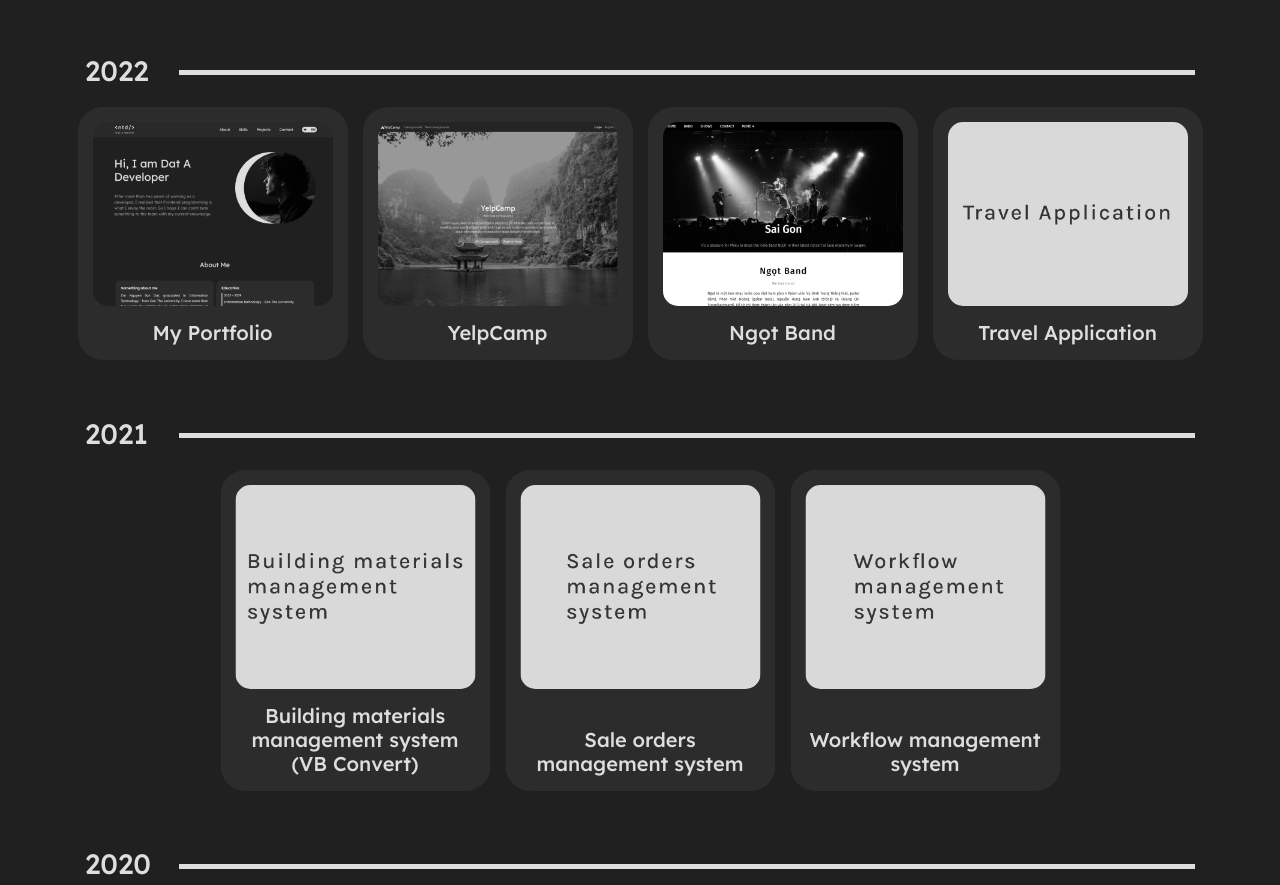
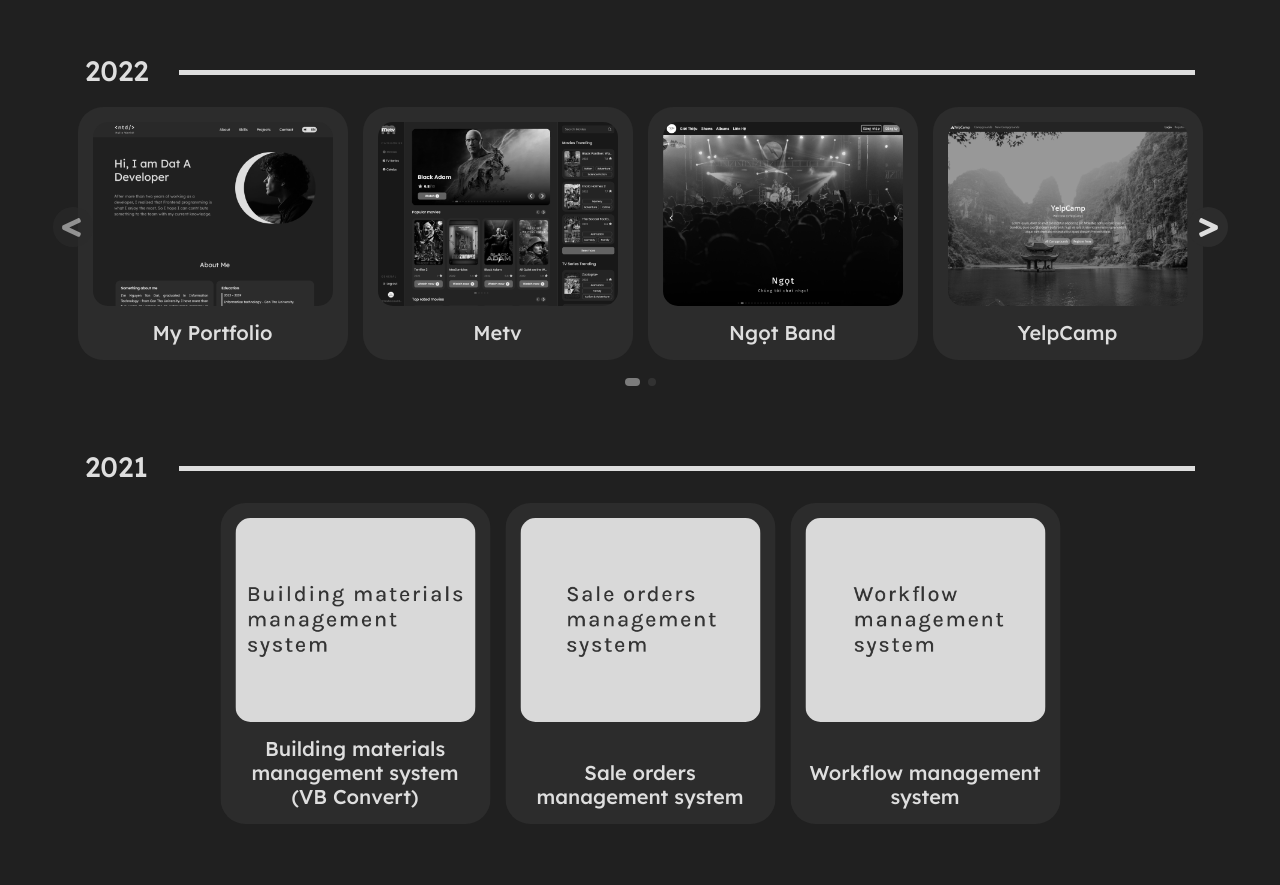
Before and after one commit to ntd-97/my-portfolio, a React (Create React App) app: page / in a window 1280 px wide. Shown: the part 2200-3085 px from the top of the page. Built offline with nearby package versions, Linux system fonts and the light colour scheme.

Commit message:
add new project to data

```diff
--- a/src/assets/mock_data.js
+++ b/src/assets/mock_data.js
@@ -1,6 +1,7 @@
 import MyPortfolio from "../assets/images/projects/my-portfolio.png";
 import YelpCamp from "../assets/images/projects/yelpcamp.png";
 import NgotBand from "../assets/images/projects/ngot-band.png";
+import MeTv from "../assets/images/projects/metv.png";
 import SmartHome from "../assets/images/projects/smart_home.png";
 import ErrorSys from "../assets/images/projects/error_system.png";
 import PrintSys from "../assets/images/projects/print_system.png";
@@ -16,20 +17,54 @@ export const workExperiences = [
       {
         title: "My Portfolio",
         img: MyPortfolio,
-        technicals: [
-          "HTML",
-          "SCSS",
-          "ReactJS",
-          "React Bootstrap",
-          "React Slick",
-        ],
+        technicals: ["HTML", "SCSS", "ReactJS", "React Bootstrap", "Swiper"],
         roles: "Developer",
         details:
-          "Xây dựng một portfolio website bằng Reactjs kèm một số thư viện như react-bootstrap, react-scroll, swiper,.. . Người dùng có thể chuyển đổi qua lại giữa giao diện tối và sáng cũng như ngôn ngữ tiếng Việt và tiếng Anh",
+          "Xây dựng một portfolio website bằng Reactjs kèm một số thư viện như react-bootstrap, react-scroll, swiper,... . Người dùng có thể chuyển đổi qua lại giữa giao diện tối và sáng cũng như ngôn ngữ tiếng Việt và tiếng Anh",
         details_en:
           "Build a portfolio website with Reactjs and libraries like react-bootstrap, react-scroll, swiper, etc. Users can switch back and forth between dark and light interfaces and switch languages between Vietnamese and English.",
         git: "https://github.com/ntd-97/my-portfolio",
         demo: "https://ntd-97.github.io/my-portfolio/",
+      },
+      {
+        title: "Metv",
+        img: MeTv,
+        technicals: [
+          "HTML",
+          "CSS",
+          "Tailwind CSS",
+          "Swiper",
+          "ReactJS",
+          "Redux",
+          "Redux Saga",
+        ],
+        roles: "Developer",
+        details:
+          "Xây dựng web phim cho phép người dùng có thể xem thông tin phim, tìm kiếm phim - diễn viên, hiển thị và lọc phim theo danh sách. Bên cạnh đó người dùng còn có thể thêm phim vào danh sách xem sau và danh sách yêu thích.",
+        details_en:
+          "Build a movie web allows users to view movie information - tv series, search movies - tv series - actors, and filter movies - tv series by list.  In addition, users can add movies and TV shows to their watch-later and favorites lists.",
+        git: "https://github.com/ntd-97/movie",
+        demo: "https://mellifluous-longma-fc46e4.netlify.app/movies",
+      },
+      {
+        title: "Ngọt Band",
+        img: NgotBand,
+        technicals: [
+          "HTML",
+          "CSS",
+          "Tailwind CSS",
+          "Swiper",
+          "ReactJS",
+          "Redux",
+          "Redux Saga",
+        ],
+        roles: "Developer",
+        details:
+          "Xây dựng một trang web giới thiệu nhóm nhạc bằng HTML, CSS và ReactJS. Trang web cho phép người dùng xem thông tin show cũng như đăng ký tài khoản và mua vé.",
+        details_en:
+          "Build a music band showcase website using HTML, CSS and ReactJS. The site allows users to view show information, register for an account and purchase tickets.",
+        git: "https://github.com/ntd-97/ngot-band-reactjs",
+        demo: "https://chipper-valkyrie-93ed8f.netlify.app/",
       },
       {
         title: "YelpCamp",
@@ -50,18 +85,6 @@ export const workExperiences = [
           "Build a web application that allows users to register, log in, add, edit and delete camping sites. These campsites will be displayed on the map and accessed from here. Besides, users can add, edit and delete reviews for each location.",
         git: "https://github.com/ntd-97/yelp-camp",
         demo: "https://whispering-taiga-58252.herokuapp.com/",
-      },
-      {
-        title: "Ngọt Band",
-        img: NgotBand,
-        technicals: ["HTML", "CSS", "Javascript"],
-        roles: "Developer",
-        details:
-          "Xây dựng một trang web giới thiệu nhóm nhạc bằng HTML, CSS và Javascript. Giao diện của trang thay đổi theo từng kích thước màn hình khác nhau.",
-        details_en:
-          "Build a music band showcase website using HTML, CSS and Javascript. The interface of the page changes according to different screen sizes.",
-        git: "https://github.com/ntd-97/ngot-band",
-        demo: "https://ntd-97.github.io/ngot-band/",
       },
       {
         title: "Travel Application",
--- a/src/assets/styles/_projectItemDetails.scss
+++ b/src/assets/styles/_projectItemDetails.scss
@@ -4,7 +4,7 @@
   &__img {
     width: 100%;
     border-radius: 1.5rem;
-    object-fit: fill;
+    object-fit: cover;
   }
 
   &__details {
```
Also changed, not shown: src/assets/images/projects/metv.png (added), src/assets/images/projects/ngot-band.png.
